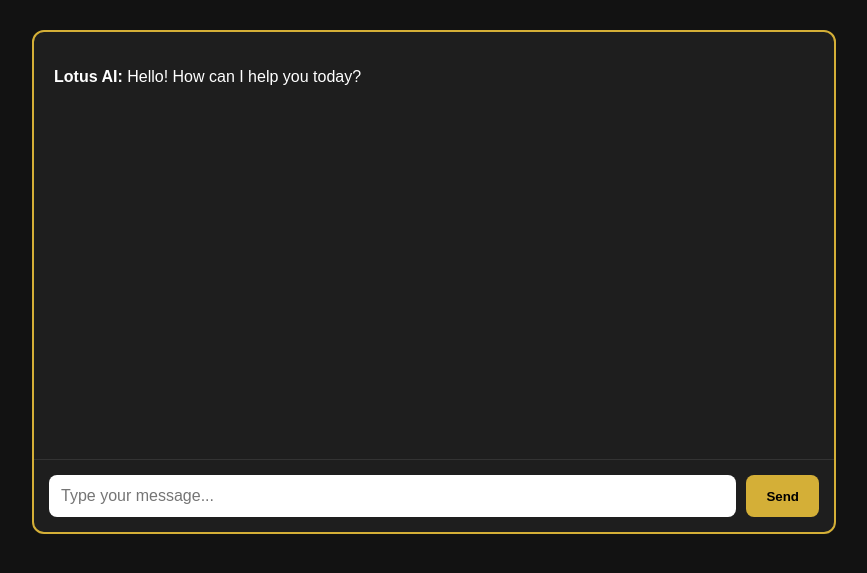
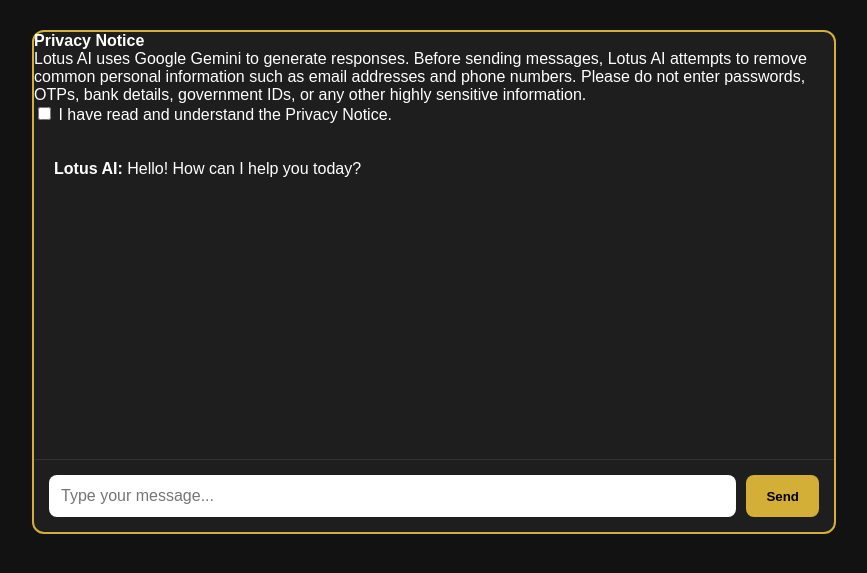
Before and after one commit to Sarika234234/Lotus-AI-, a Flask app: page / in a window 1280 px wide. Shown: the part 74-647 px from the top of the page, without its empty margins (206-1073 px from the left). Run offline with Flask 3, Linux system fonts and the light colour scheme.

Commit message:
Add privacy notice and consent checkbox
Added a privacy notice and consent checkbox to the chat interface.

```diff
--- a/templates/index.html
+++ b/templates/index.html
@@ -16,6 +16,15 @@
 </div>
 
 <div class="chat-container">
+  <div class="privacy-notice">
+    <strong>Privacy Notice</strong><br>
+    Lotus AI uses Google Gemini to generate responses. Before sending messages, Lotus AI attempts to remove common personal information such as email addresses and phone numbers. Please do not enter passwords, OTPs, bank details, government IDs, or any other highly sensitive information.
+</div>
+
+<label class="privacy-consent">
+    <input type="checkbox" id="privacyCheck">
+    I have read and understand the Privacy Notice.
+</label>
 
 <div class="messages" id="messages">
 
```
